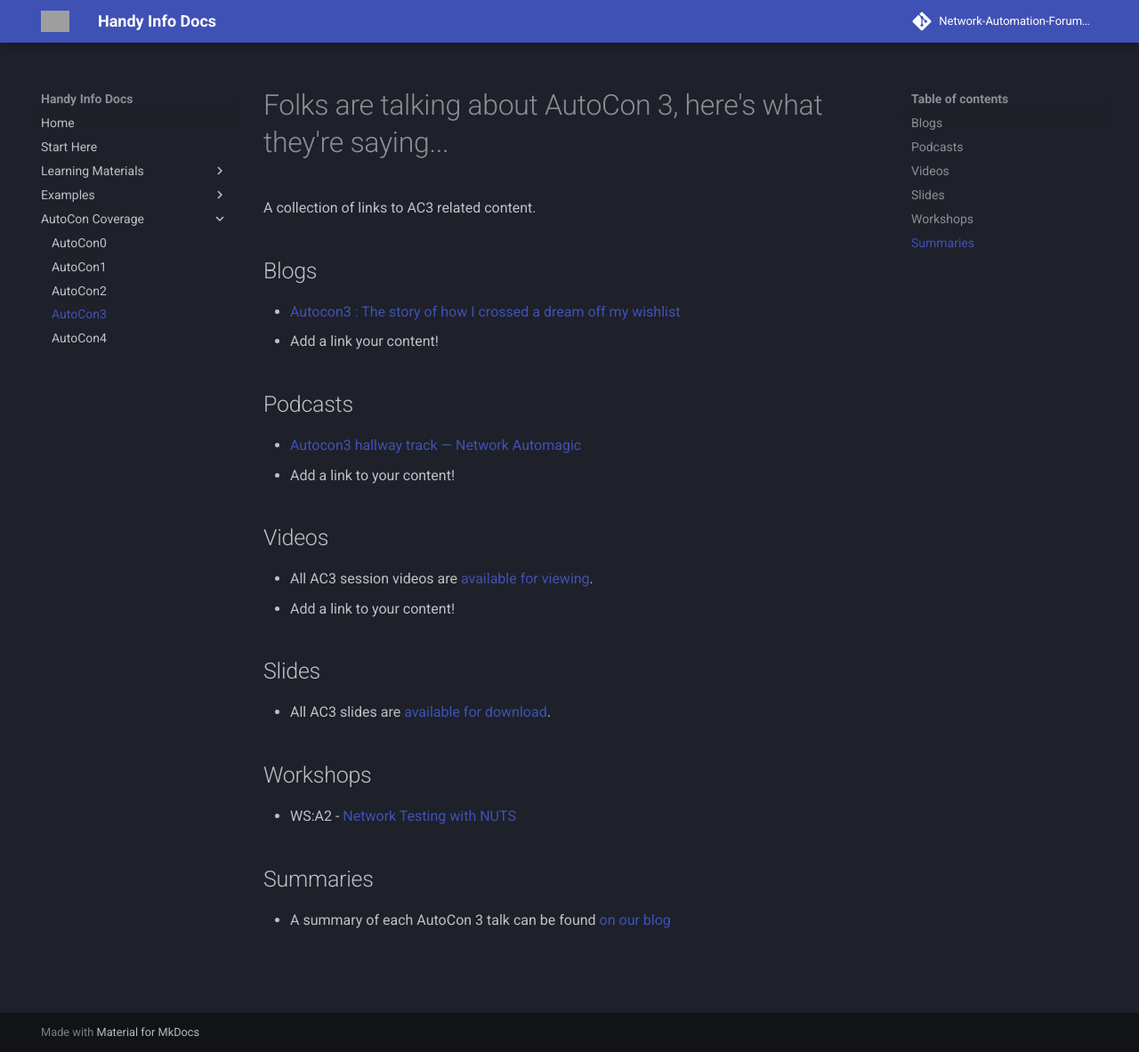
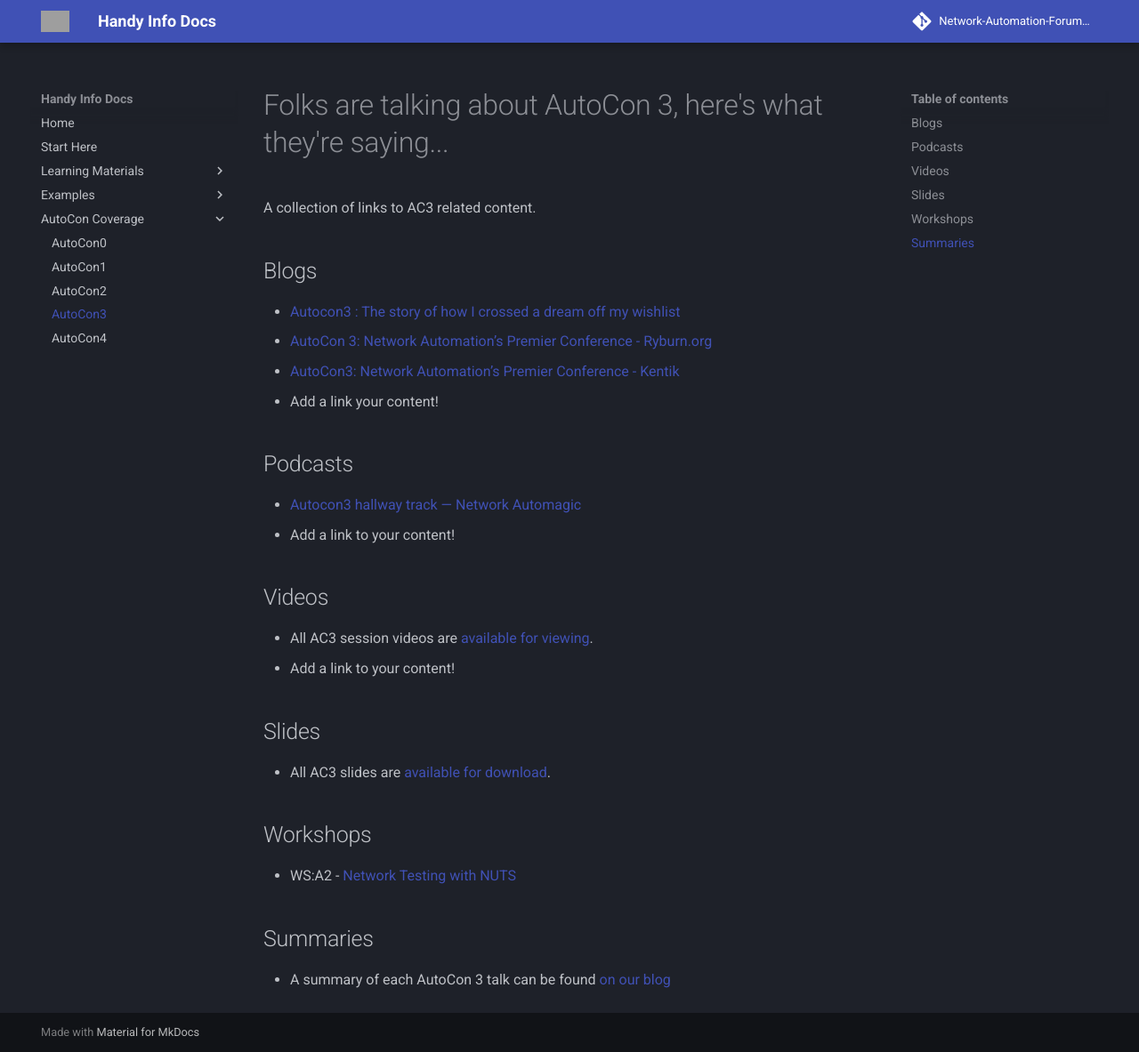
Before and after one commit to Network-Automation-Forum/handyinfo, an MkDocs documentation site: the page built from docs/autocon_coverage/autocon3.md, in a window 1280 px wide and 1183 px high. Shown: the whole window at 89% size. Built offline with MkDocs 1.6.1 and Material for MkDocs 9.7.7, drawn with Linux system fonts in a browser that asks for light colours; comment, search, counter and statistics services are not loaded; grey boxes are pictures that could not be loaded.

Commit message:
Add links to AutoCon 3 conference blogs

```diff
--- a/docs/autocon_coverage/autocon3.md
+++ b/docs/autocon_coverage/autocon3.md
@@ -4,6 +4,8 @@
 
 ## Blogs
 - [Autocon3 : The story of how I crossed a dream off my wishlist](https://umutsasmaz.com/autocon3-the-story-of-how-i-crossed-a-dream-off-my-wishlist/)
+- [AutoCon 3: Network Automation’s Premier Conference - Ryburn.org](https://ryburn.org/2025/06/06/autocon-3-network-automations-premier-conference/)
+- [AutoCon3: Network Automation’s Premier Conference - Kentik](https://www.kentik.com/blog/autocon3-network-automations-premier-conference/)
 - Add a link your content!
 
 ## Podcasts
```
